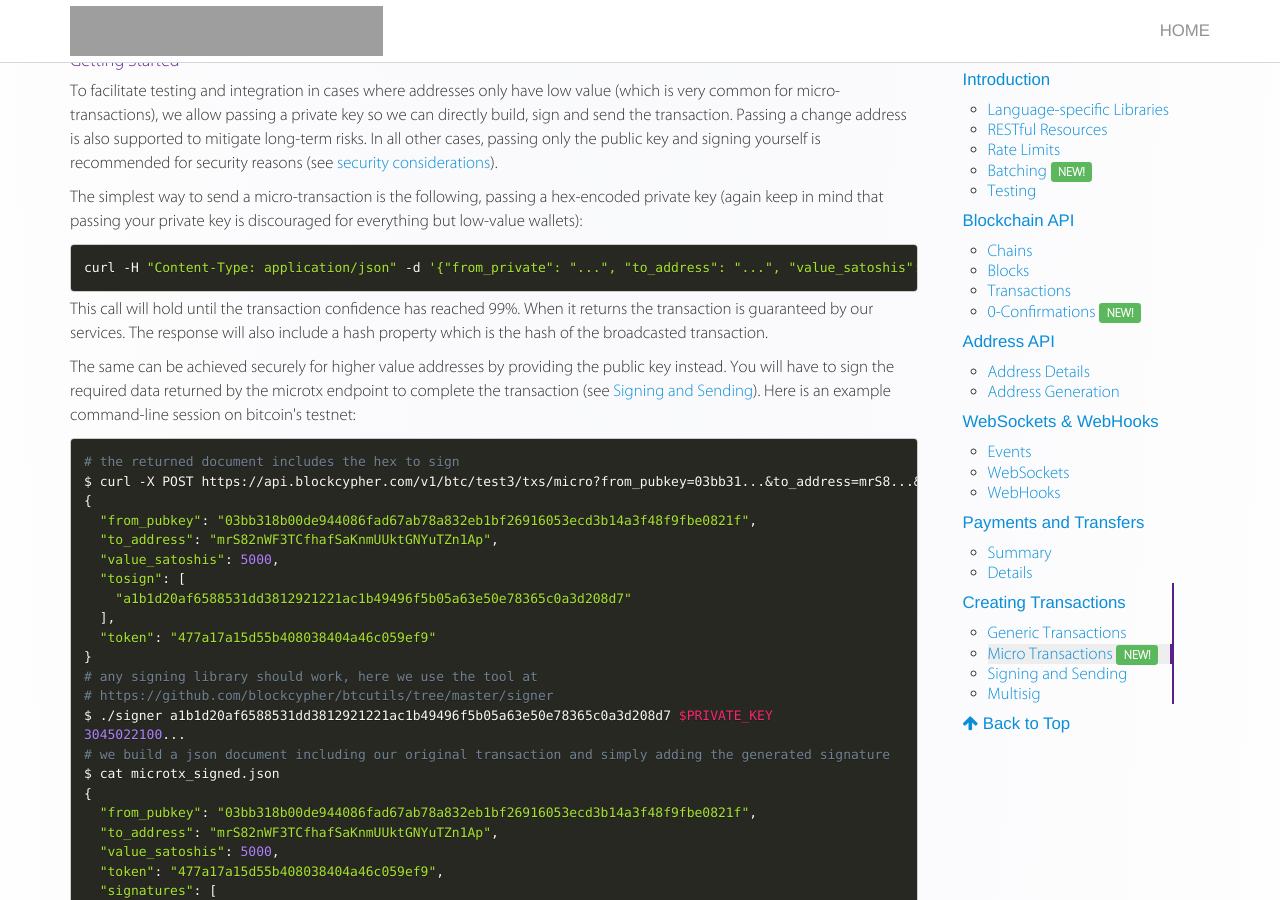
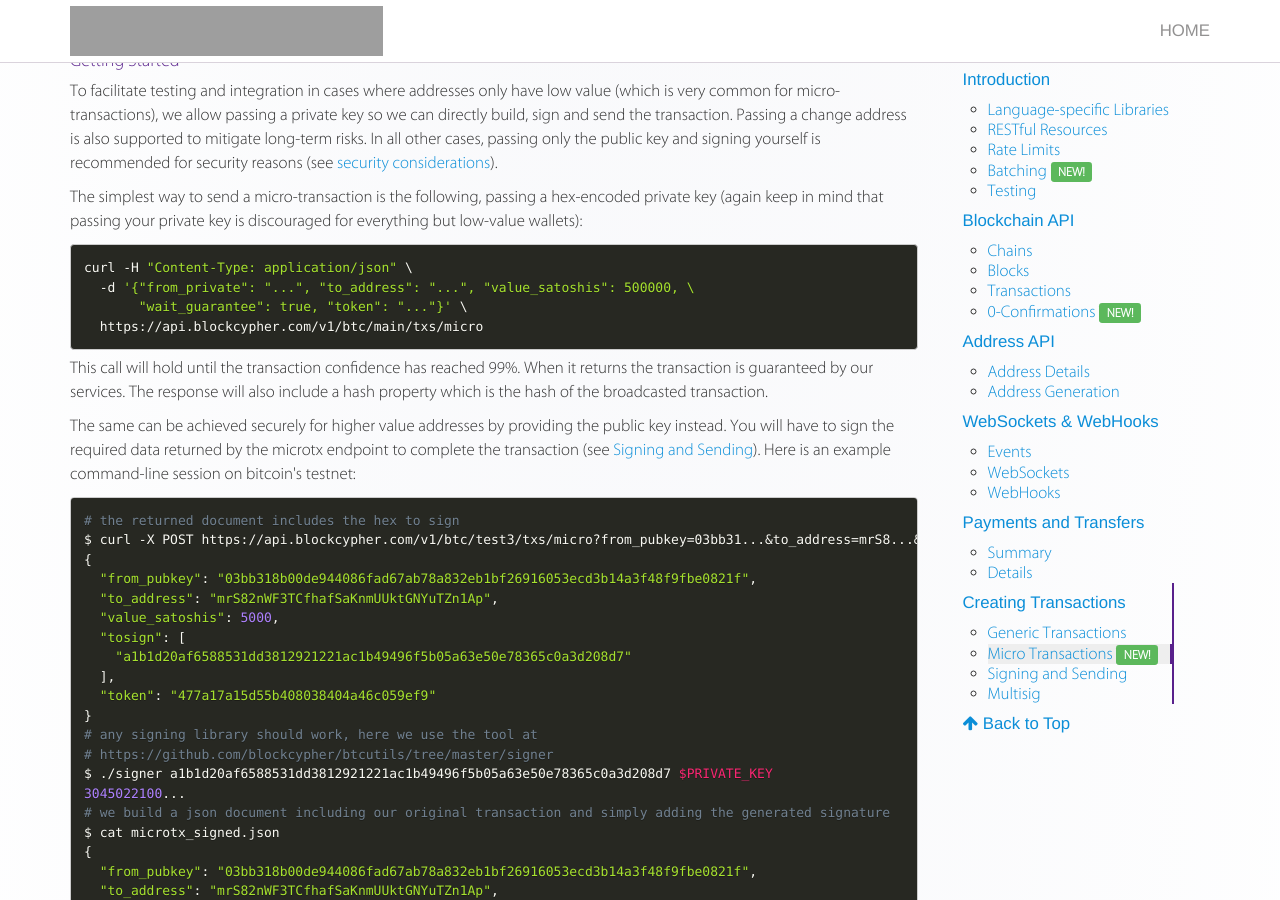
Before and after one commit to blockcypher/documentation, a Jekyll site: the page built from index.html, in a window 1280 px wide and 900 px high, scrolled down 27438 px. Built offline with Jekyll 4.4.1, drawn with Linux system fonts in a browser that asks for light colours; nearby versions of some CDN libraries; some web fonts are replaced.

Commit message:
Prettified example.

```diff
--- a/_includes/reference/creating_txns.html
+++ b/_includes/reference/creating_txns.html
@@ -276,7 +276,10 @@
 
 <p>The simplest way to send a micro-transaction is the following, passing a hex-encoded private key (again keep in mind that passing your private key is discouraged for everything but low-value wallets):</p>
 
-<pre><code class="language-bash">curl -H "Content-Type: application/json" -d '{"from_private": "...", "to_address": "...", "value_satoshis": 500000, "wait_guarantee": true, "token": "..."}' https://api.blockcypher.com/v1/btc/main/txs/micro
+<pre><code class="language-bash">curl -H "Content-Type: application/json" \
+  -d '{"from_private": "...", "to_address": "...", "value_satoshis": 500000, \
+       "wait_guarantee": true, "token": "..."}' \
+  https://api.blockcypher.com/v1/btc/main/txs/micro
 </code></pre>
 
 <p>This call will hold until the transaction confidence has reached 99%. When it returns the transaction is guaranteed by our services. The response will also include a hash property which is the hash of the broadcasted transaction.</p>
```
